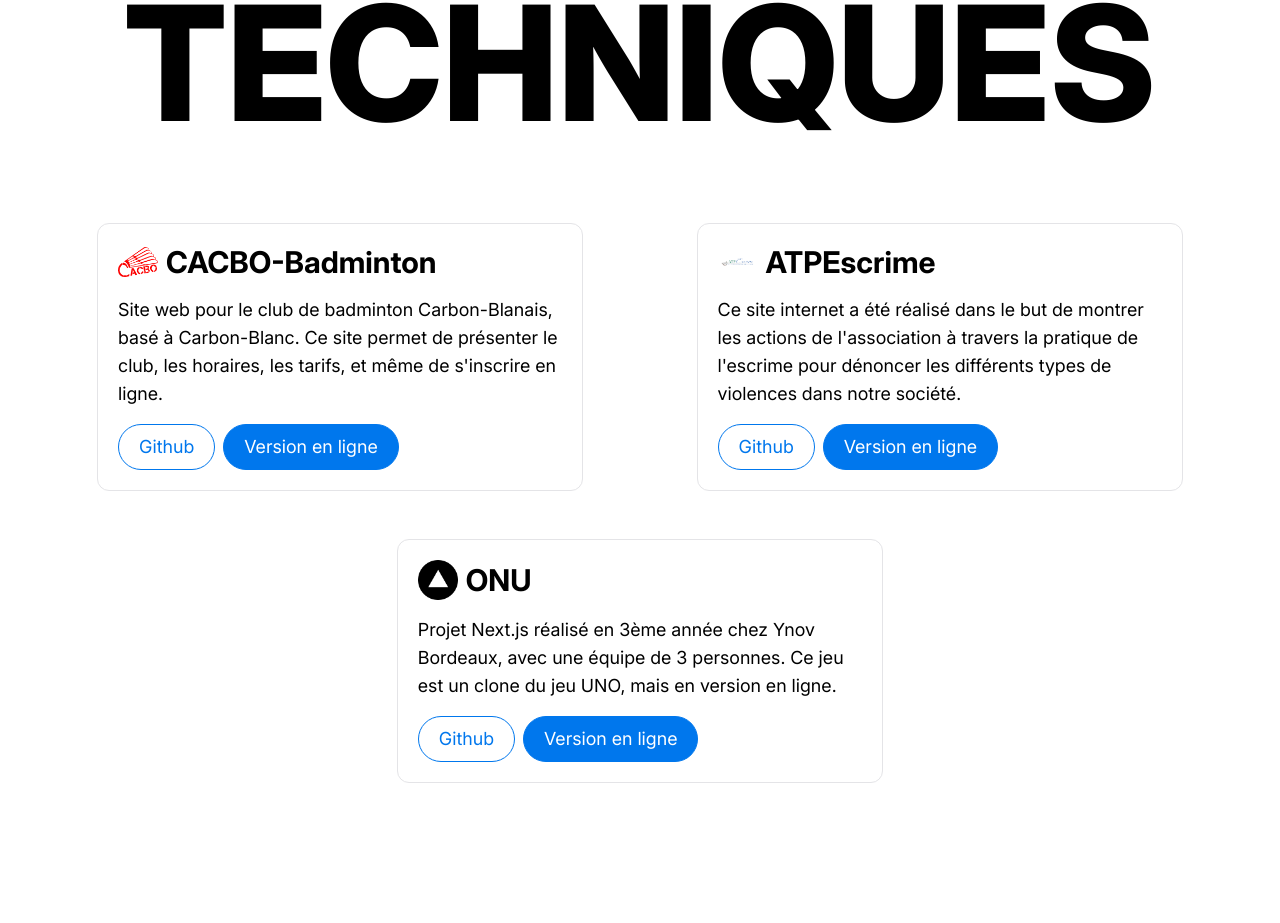
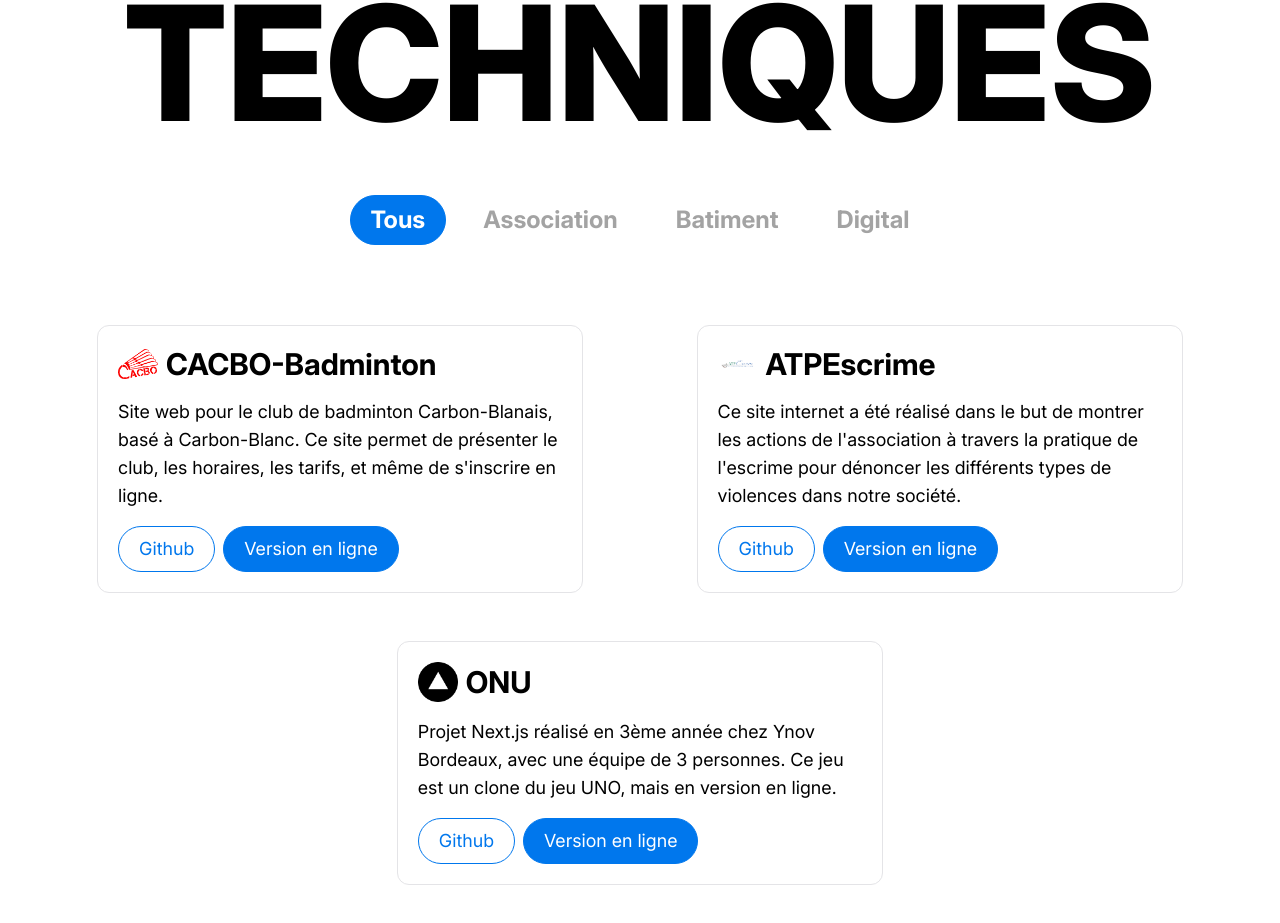
Before and after one commit to Matsuel/portfolio, a Next.js app: page / in a window 1280 px wide. Shown: the part 1241-2164 px from the top of the page. Before the commit the page ends 2104 px from the top, so only its background shows below. Built offline with nearby package versions, Linux system fonts and the light colour scheme.

Commit message:
Ajout filtres sur les types de projet

```diff
--- a/src/components/Ui/Button.tsx
+++ b/src/components/Ui/Button.tsx
@@ -5,10 +5,12 @@ import { motion } from 'framer-motion'
 import { cn } from '@/utils/cn';
 
 interface ButtonProps extends React.ButtonHTMLAttributes<HTMLButtonElement> {
-    variant?: 'primary' | 'secondary' | 'white';
+    variant?: 'primary' | 'secondary' | 'white' | 'transparent';
+    whileTap?: number;
 }
 
 const Button = ({
+    whileTap = 0.95,
     variant = 'primary',
     children,
     className,
@@ -18,12 +20,13 @@ const Button = ({
     const variants = {
         primary: "bg-[#0077ED] text-white",
         secondary: "bg-transparent text-[#0077ED] hover:bg-[#0077ED] hover:text-white",
-        white: "bg-white text-color-invert"
+        white: "bg-white text-color-invert",
+        transparent: "bg-transparent text-[#A3A3A3] hover:text-white border-transparent"
     }
 
     return (
         <motion.button
-            whileTap={{ scale: 0.95 }}
+            whileTap={{ scale: whileTap }}
             className={cn(`w-auto h-auto px-5 py-2 rounded-full border border-[#0077ED] text-lg ${variants[variant]}`, className)}
             {...props as AnimationEventHandler<HTMLButtonElement>}
         >
--- /dev/null
+++ b/src/components/Ui/ProjectsFilter.tsx
@@ -0,0 +1,32 @@
+import React from 'react'
+import Button from './Button'
+import { projectsFilters } from '@/constantes/projects';
+
+interface ProjectsFilterProps {
+    activeFilter: string;
+    setActiveFilter: (filter: string) => void;
+}
+
+
+const ProjectsFilter = ({
+    activeFilter,
+    setActiveFilter
+}: ProjectsFilterProps) => {
+    return (
+        <div className='w-auto h-auto flex flex-row justify-center gap-4 mt-5'>
+            {projectsFilters.map((filter, index) => (
+                <Button
+                    whileTap={1}
+                    key={index}
+                    className='font-bold text-2xl'
+                    variant={activeFilter === filter.filter ? 'primary' : 'transparent'}
+                    onClick={() => setActiveFilter(filter.filter)}
+                >
+                    {filter.name}
+                </Button>
+            ))}
+        </div>
+    )
+}
+
+export default ProjectsFilter
--- a/src/components/sections/Projets.tsx
+++ b/src/components/sections/Projets.tsx
@@ -1,13 +1,23 @@
-import React from 'react'
+"use client";
+import React, { useState } from 'react'
 import SectionLayout from '@/components/sections/SectionLayout'
 import { projects } from '@/constantes/projects'
 import Projet from '../Ui/Projet'
+import ProjectsFilter from '../Ui/ProjectsFilter'
 
 const Projets = () => {
+
+    const [activeFilter, setActiveFilter] = useState('all')
+
     return (
         <SectionLayout title="Projets" subtitle='realisations techniques' id='projets'>
+            <ProjectsFilter
+                activeFilter={activeFilter}
+                setActiveFilter={setActiveFilter}
+            />
+
             <div className='w-full h-auto flex flex-row flex-wrap justify-evenly gap-12 mt-12'>
-                {projects.map((project, index) => (
+                {projects.filter(project => project.filter === activeFilter || activeFilter === 'all').map((project, index) => (
                     <Projet
                         key={index}
                         title={project.title}
--- a/src/constantes/projects.tsx
+++ b/src/constantes/projects.tsx
@@ -6,7 +6,8 @@ export const projects = [
         link: "https://cacbo-badminton.vercel.app/",
         github: "https://github.com/Matsuel/CACBO-Badminton",
         technologies: ["Next.js", "TailwindCSS", "TypeScript", "Figma"],
-        icon: "/cacbo.png"
+        icon: "/cacbo.png",
+        filter: "association"
     },
     {
         title: "ATPEscrime",
@@ -14,7 +15,8 @@ export const projects = [
         link: "https://atpescrime.com",
         github: "https://github.com/Matsuel/ATPE",
         technologies: ["Next.js", "SCSS", "TypeScript"],
-        icon: "/atpe.png"
+        icon: "/atpe.png",
+        filter: "association"
     },
     {
         title: "ONU",
@@ -22,6 +24,26 @@ export const projects = [
         link: "",
         github: "https://github.com/Matsuel/ONU",
         technologies: ["Next.js", "TypeScript", "Socket.io", "TailwindCSS"],
-        icon: "/onu.png"
+        icon: "/onu.png",
+        filter: "digital"
     }
 ]
+
+export const projectsFilters = [
+    {
+        name: "Tous",
+        filter: "all"
+    },
+    {
+        name: "Association",
+        filter: "association"
+    },
+    {
+        name: "Batiment",
+        filter: "batiment"
+    },
+    {
+        name: "Digital",
+        filter: "digital"
+    }
+]
```
